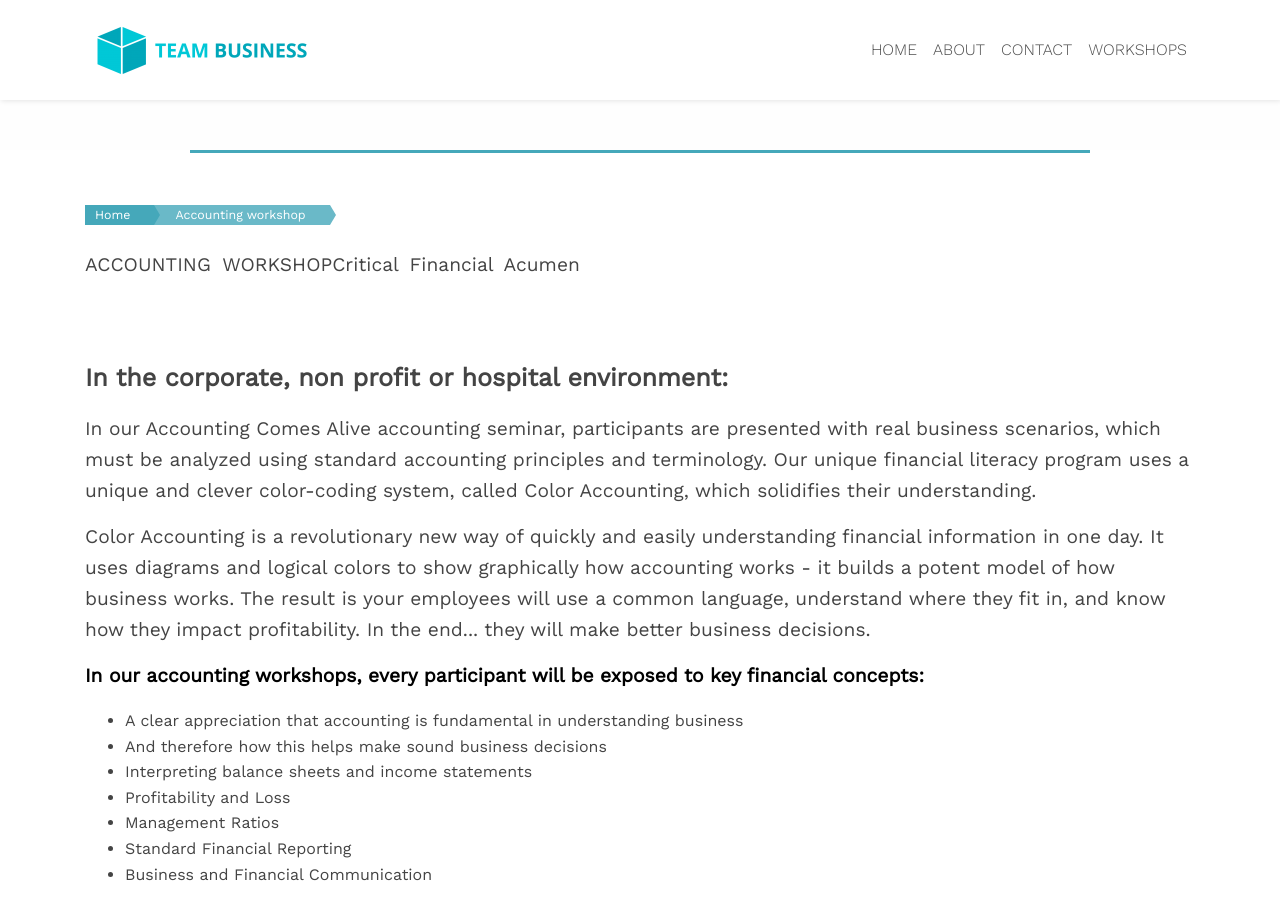
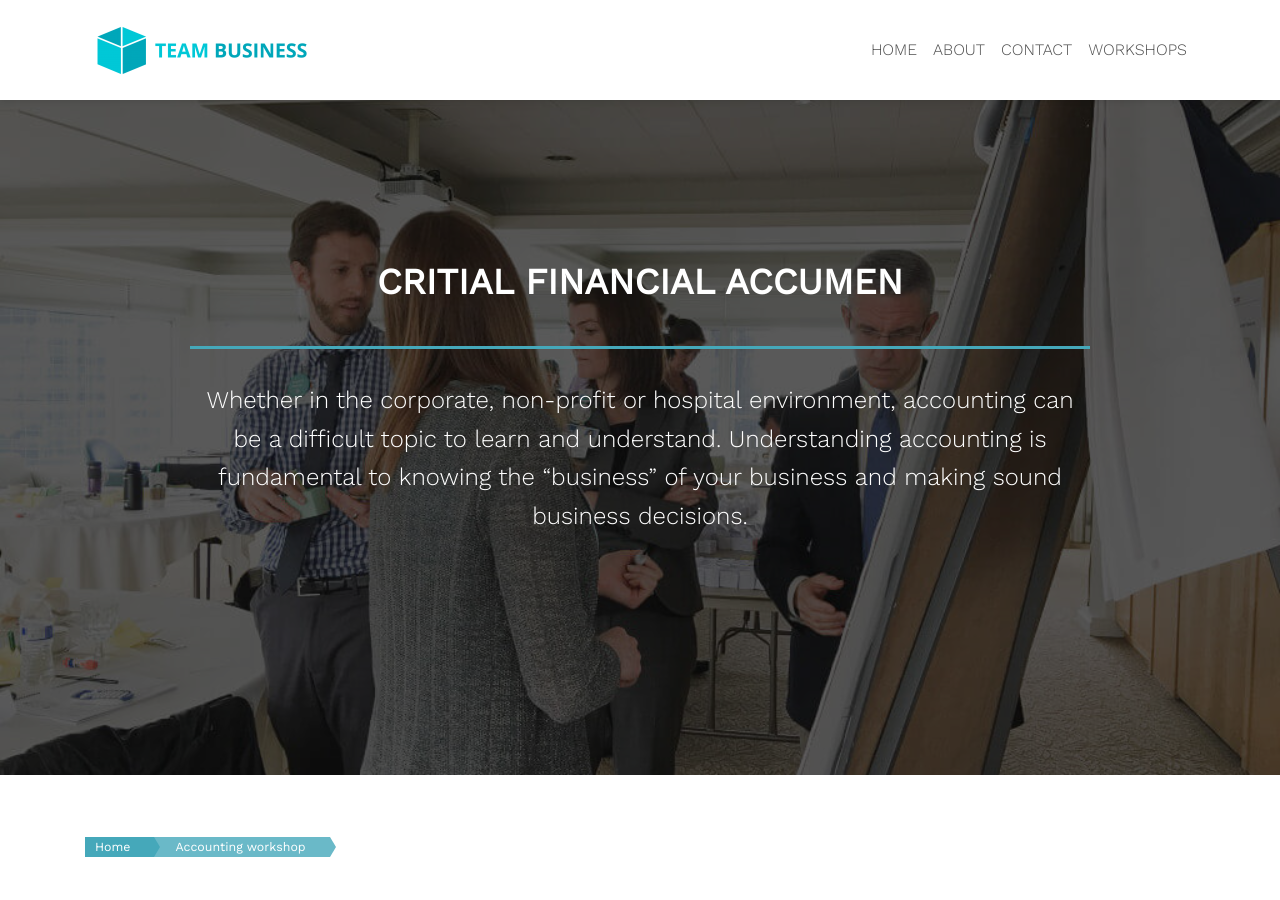
Before and after one commit to zac-heisey/team-business, a Jekyll site: the page built from _pages/accounting-workshop.md, in a window 1280 px wide and 900 px high. Built offline with Jekyll 4.4.1, drawn with Linux system fonts in a browser that asks for light colours; nearby versions of some CDN libraries; some of the changed text lies outside the part shown.

Commit message:
Update from Forestry.io Zac Heisey updated _pages/accounting-workshop.md

```diff
--- a/_pages/accounting-workshop.md
+++ b/_pages/accounting-workshop.md
@@ -1,33 +1,35 @@
 ---
 layout: page
 title: Accounting Workshop
-permalink: /accounting-workshop/
-description:
+permalink: "/accounting-workshop/"
+description: ''
+header-image: "/assets/images/programs-bg.jpg"
+intro-2: Whether in the corporate, non-profit or hospital environment, accounting
+  can be a difficult topic to learn and understand. Understanding accounting is fundamental
+  to knowing the “business” of your business and making sound business decisions.
+intro-1: Critial Financial Accumen
+section-title: ''
+
 ---
-ACCOUNTING WORKSHOPCritical Financial Acumen<span style="color: #fff;">Whether in the corporate, non-profit or hospital environment, accounting can be a difficult topic to learn and understand. Understanding accounting is fundamental to knowing the “business” of your business and making sound business decisions.</span>
-<p style="font-size: 25px; margin-top: 15px; text-align: left;"><strong>
-In the corporate, non profit or hospital environment:</strong></p>
-<p style="text-align: left;">In our Accounting Comes Alive accounting seminar, participants are presented with real business scenarios, which must be analyzed using standard accounting principles and terminology. Our unique financial literacy program uses a unique and clever color-coding system, called Color Accounting, which solidifies their understanding.</p>
-<p style="text-align: left;">Color Accounting is a revolutionary new way of quickly and easily understanding financial information in one day. It uses diagrams and logical colors to show graphically how accounting works - it builds a potent model of how business works. The result is your employees will use a common language, understand where they fit in, and know how they impact profitability. In the end... they will make better business decisions.</p>
-<p style="text-align: left;"><strong style="color: #000;">In our accounting workshops, every participant will be exposed to key financial concepts:</strong></p>
+## In the corporate, non profit or hospital environment:
 
-<ul style="text-align: left;">
- 	<li style="text-align: left;">A clear appreciation that accounting is fundamental in understanding business</li>
- 	<li style="text-align: left;">And therefore how this helps make sound business decisions</li>
- 	<li style="text-align: left;">Interpreting balance sheets and income statements</li>
- 	<li style="text-align: left;">Profitability and Loss</li>
- 	<li style="text-align: left;">Management Ratios</li>
- 	<li style="text-align: left;">Standard Financial Reporting</li>
- 	<li style="text-align: left;">Business and Financial Communication</li>
-</ul>
-<p style="text-align: left;"><strong style="color: #000;">Employees take the lessons from our accounting seminars and, guided by the facilitator, utilize them in interpreting your financials.</strong></p>
+In our Accounting Comes Alive accounting seminar, participants are presented with real business scenarios, which must be analyzed using standard accounting principles and terminology. Our unique financial literacy program uses a unique and clever color-coding system, called Color Accounting, which solidifies their understanding.
 
-<ul>
- 	<li style="text-align: left;">Confidence in reading and interpreting your financial statements</li>
- 	<li style="text-align: left;">Use financial analysis to drive your business decision-making</li>
- 	<li style="text-align: left;">Justify your business decisions</li>
- 	<li style="text-align: left;">Use financials to collaborate with your colleagues and to explain the “why” of your business decisions</li>
-</ul>
-Our business is seeing your business excel.
-<p style="color: #fff; font-size: 24px;">Every interaction begins with a conversation because every experience we lead can be easily customized for you and your organization. Find out what we can do to accelerate your business education. Call 410-837-1414</p>
-CALL NOW
+Color Accounting is a revolutionary new way of quickly and easily understanding financial information in one day. It uses diagrams and logical colors to show graphically how accounting works - it builds a potent model of how business works. The result is your employees will use a common language, understand where they fit in, and know how they impact profitability. In the end... they will make better business decisions.
+
+### In our accounting workshops, every participant will be exposed to key financial concepts:
+
+- A clear appreciation that accounting is fundamental in understanding business
+- And therefore how this helps make sound business decisions
+- Interpreting balance sheets and income statements
+- Profitability and Loss
+- Management Ratios
+- Standard Financial Reporting
+- Business and Financial Communication
+
+### Employees take the lessons from our accounting seminars and, guided by the facilitator, utilize them in interpreting your financials.
+
+- Confidence in reading and interpreting your financial statements
+- Use financial analysis to drive your business decision-making
+- Justify your business decisions
+- Use financials to collaborate with your colleagues and to explain the “why” of your business decisions
```
Also changed, not shown: .forestry/front_matter/templates/page-template.yml.
